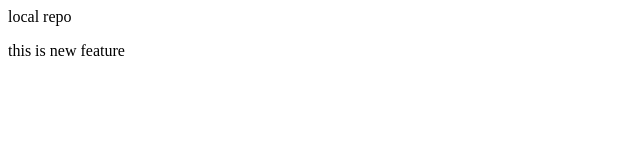
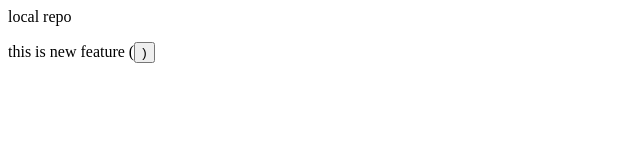
Before and after one commit to MohitKhadse9/localrepo, a plain HTML site: page index.html in a window 1280 px wide. Shown: the full height of the page, 0-640 px from the left. Drawn offline with Linux system fonts and the light colour scheme.

Commit message:
added buton

```diff
--- a/index.html
+++ b/index.html
@@ -1,2 +1,2 @@
 <p>local repo</p>
-<p>this is new feature</p>
+<p>this is new feature (<button>)</button></p>
```
